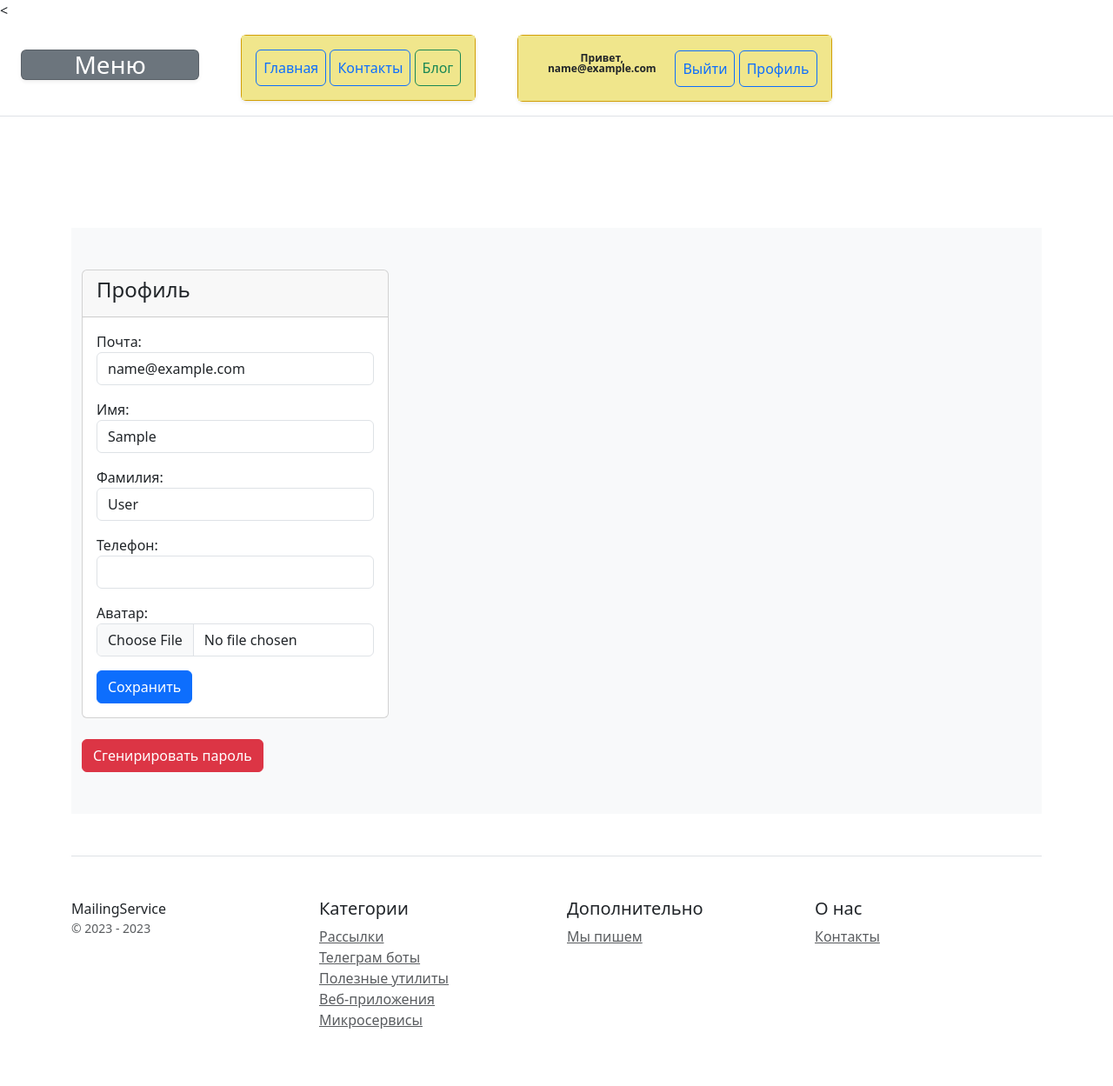
After one commit to dimasimakov1212/coursework_6, a Django app: page /users/profile/ in a window 1280 px wide. The commit adds this page. Shown: the whole page at 87% size. Run offline with Django 4.2, Linux system fonts and the light colour scheme; the visitor is signed in with stand-in values (Sample User, id 1); some libraries are stand-ins or nearby versions.

Commit message:
Created user profile

```diff
--- a/mailing/templates/mailing/includes/inc_mailing_up_menu.html
+++ b/mailing/templates/mailing/includes/inc_mailing_up_menu.html
@@ -13,10 +13,27 @@
                         <a class="p-2 btn btn-outline-primary" href="#">Контакты</a>
                         <a class="p-2 btn btn-outline-success" href="#">Блог</a>
 
+                    </div>
+                </div>
+            </div>
+        </div>
+    </nav>
+    <nav class="ms-5">
+        <div class="col">
+            <div class="card bg-warning shadow-sm">
+                <div style="background-color:#F0E68C;">
+                    <div class="card-body">
+
                         {% if user.is_authenticated %}
+                        <div class="badge badge-primary text-wrap text-body" style="width: 10rem;">
+                            Привет, {{ user.email }}
+                        </div>
                         <a class="p-2 btn btn-outline-primary" href="{% url 'users:logout' %}">Выйти</a>
-                        <a class="p-2 btn btn-outline-primary" href="{#}">Профиль</a>
+                        <a class="p-2 btn btn-outline-primary" href="{% url 'users:profile' %}">Профиль</a>
                         {% else %}
+                        <div class="badge badge-primary text-wrap text-body" style="width: 10rem;">
+                            Войдите в свой аккаунт или зарегистрируйтесь
+                        </div>
                         <a class="p-2 btn btn-outline-primary" href="{% url 'users:login' %}">Войти</a>
                         <a class="p-2 btn btn-outline-primary" href="{% url 'users:register' %}">Регистрация</a>
                         {% endif %}
--- a/users/forms.py
+++ b/users/forms.py
@@ -1,4 +1,5 @@
-from django.contrib.auth.forms import UserCreationForm
+from django.contrib.auth.forms import UserCreationForm, UserChangeForm
+from django import forms
 
 from users.models import User
 
@@ -16,3 +17,25 @@ class UserRegisterForm(UserCreationForm):
 
         for field_name, field in self.fields.items():
             field.widget.attrs['class'] = 'form-control'
+
+
+class UserProfileForm(UserChangeForm):
+    """
+    Форма профиля пользователя
+    """
+    class Meta:
+        model = User
+        fields = ('email', 'first_name', 'last_name', 'phone', 'avatar')
+
+    def __init__(self, *args, **kwargs):
+        """
+        Дополнительные настройки
+        """
+        super().__init__(*args, **kwargs)
+
+        # Позволяет не выводить в профиле поле пароля
+        self.fields['password'].widget = forms.HiddenInput()
+
+        # передаем в шаблон контроль формы
+        for field_name, field in self.fields.items():
+            field.widget.attrs['class'] = 'form-control'
--- a/users/models.py
+++ b/users/models.py
@@ -7,7 +7,7 @@ class User(AbstractUser):
 
     email = models.EmailField(unique=True, verbose_name='почта')
     phone = models.CharField(max_length=35, verbose_name='телефон', blank=True, null=True)
-    avatar = models.ImageField(upload_to='users/', verbose_name='аватар', blank=True, null=True)
+    avatar = models.ImageField(upload_to='users/media/', verbose_name='аватар', blank=True, null=True)
 
     USERNAME_FIELD = "email"
     REQUIRED_FIELDS = []
--- /dev/null
+++ b/users/templates/users/user_form.html
@@ -0,0 +1,25 @@
+{% extends 'mailing/base.html' %}
+
+{% block content %}
+
+<div class="col-6">
+    <form method="post" enctype="multipart/form-data">
+        <div class="card">
+            <div class="card-header">
+                <h4 class="card-title">Профиль</h4>
+            </div>
+            <div class="card-body">
+                {% csrf_token %}
+                {{ form.as_p }}
+                <button type="submit" class="btn btn-primary">Сохранить</button>
+            </div>
+        </div>
+
+    </form>
+    <br>
+    <div class="card-footer">
+        <a class="btn btn-danger" href="{#}">Сгенирировать пароль</a>
+    </div>
+</div>
+
+{% endblock %}
--- a/users/urls.py
+++ b/users/urls.py
@@ -3,7 +3,7 @@ from django.contrib.auth.views import LoginView, LogoutView
 
 from users.apps import UsersConfig
 from users.views import RegisterView, UserConfirmEmailView, UserConfirmationSentView, UserConfirmedView, \
-    UserConfirmationFailView
+    UserConfirmationFailView, ProfileView
 
 app_name = UsersConfig.name
 
@@ -15,4 +15,5 @@ urlpatterns = [
     path('confirm_email/<str:uidb64>/<str:token>/', UserConfirmEmailView.as_view(), name='confirm_email'),
     path('email_confirmed/', UserConfirmedView.as_view(), name='email_confirmed'),
     path('email_confirmation_failed/', UserConfirmationFailView.as_view(), name='email_confirmation_failed'),
+    path('profile/', ProfileView.as_view(), name='profile'),
     ]
--- a/users/views.py
+++ b/users/views.py
@@ -7,10 +7,10 @@ from django.urls import reverse_lazy
 from django.utils.encoding import force_bytes
 from django.utils.http import urlsafe_base64_encode, urlsafe_base64_decode
 from django.views import View
-from django.views.generic import CreateView, TemplateView
+from django.views.generic import CreateView, TemplateView, UpdateView
 
 from config import settings
-from users.forms import UserRegisterForm
+from users.forms import UserRegisterForm, UserProfileForm
 from users.models import User
 
 
@@ -82,3 +82,18 @@ class UserConfirmationFailView(View):
     Выводит информацию о невозможности зарегистрировать пользователя
     """
     template_name = 'users/email_confirmation_failed.html'
+
+
+class ProfileView(UpdateView):
+    """
+    Контроллер профиля пользователя
+    """
+    model = User
+    form_class = UserProfileForm
+    success_url = reverse_lazy('users:profile')
+
+    def get_object(self, queryset=None):
+        """
+        Позволяет делать необязательным передачу pk объекта
+        """
+        return self.request.user
```
Also changed, not shown: users/media/Симпсон.jpg (added), users/migrations/0002_alter_user_avatar.py (added).
